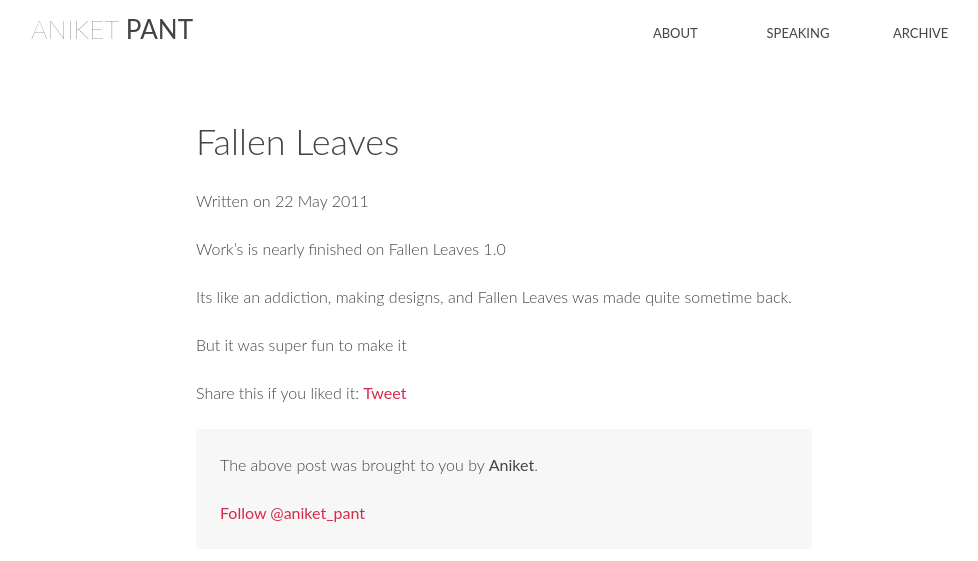
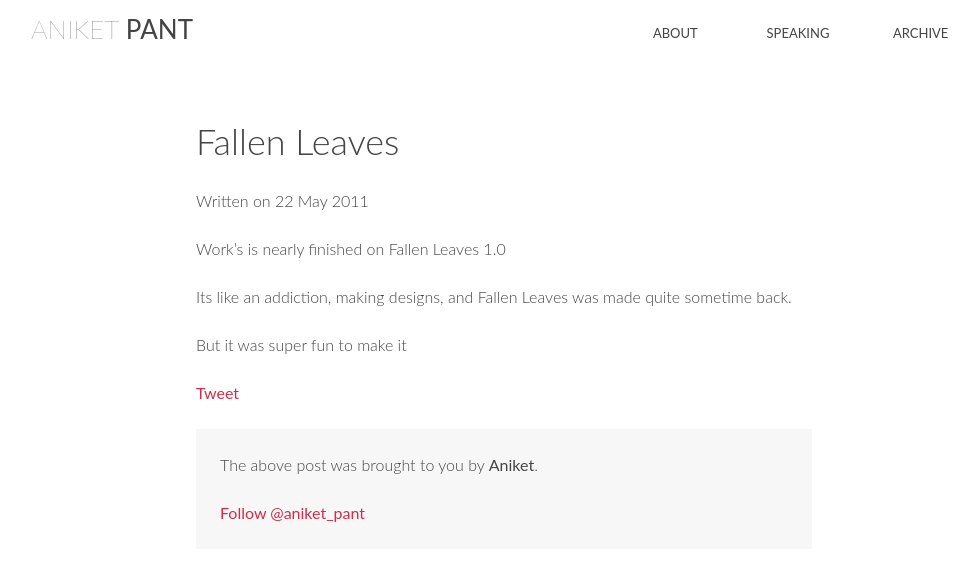
Before and after one commit to aniketpant/aniketpant.github.com, a Jekyll site: the page built from _posts/2011-05-22-fallen-leaves.md, in a window 1280 px wide. Shown: the top 561 px of the page, without its empty margins (136-1114 px from the left). Built offline with Jekyll 4.4.1, drawn with Linux system fonts in a browser that asks for light colours; some web fonts are replaced; Markdown is read by kramdown in place of the engine named in the settings; comment, search, counter and statistics services are not loaded.

Commit message:
Remove unrequired text

```diff
--- a/_layouts/post.html
+++ b/_layouts/post.html
@@ -13,7 +13,7 @@
   {{ content }}
   </article>
 
-  <p>Share this if you liked it: <a href="https://twitter.com/share" class="twitter-share-button" data-via="aniket_pant" data-related="aniket_pant">Tweet</a></p>
+  <p><a href="https://twitter.com/share" class="twitter-share-button" data-via="aniket_pant" data-related="aniket_pant">Tweet</a></p>
 
   <footer class="box  box--highlite">
     <p>The above post was brought to you by <strong>Aniket</strong>.</p>
```
